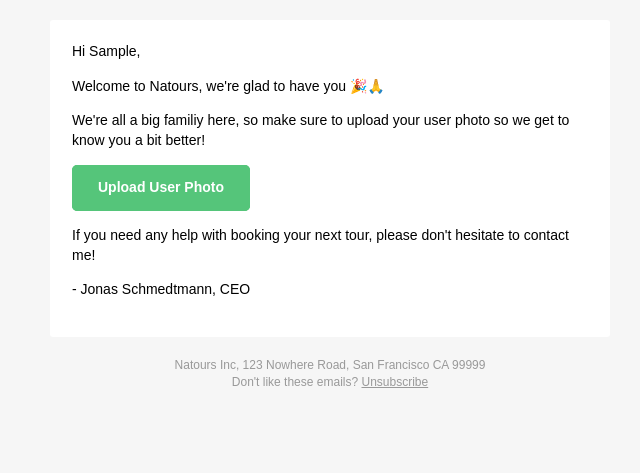
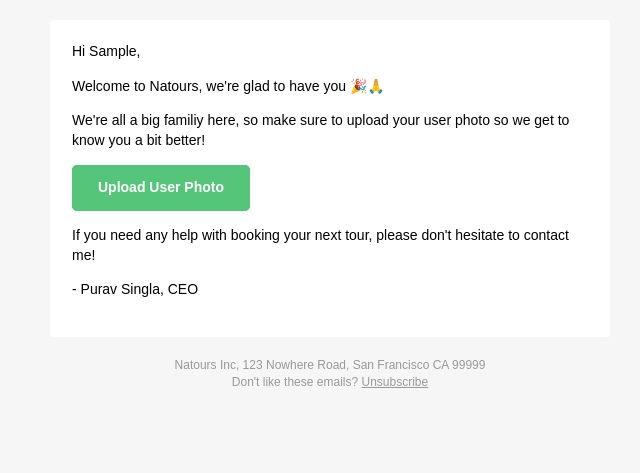
Before and after one commit to Purav0788/nodejs, a Node server app: template views/email/welcome.pug in a window 1280 px wide. Shown: the top 473 px of the page, without its empty margins (310-950 px from the left). Run offline with Node 20, Linux system fonts and the light colour scheme; the template is opened without the code that fills it: most values are stand-ins (such as "Sample title", 1, 10 or a date in 2020); some libraries are stand-ins or nearby versions.

Commit message:
final commit

```diff
--- a/dev-data/data/users.json
+++ b/dev-data/data/users.json
@@ -1,7 +1,7 @@
 [
   {
     "_id": "5c8a1d5b0190b214360dc057",
-    "name": "Jonas Schmedtmann",
+    "name": "Purav Singla",
     "email": "admin@natours.io",
     "role": "admin",
     "active": true,
--- a/dev-data/templates/accountTemplate.pug
+++ b/dev-data/templates/accountTemplate.pug
@@ -51,7 +51,7 @@ main.main
         form.form.form-user-data
           .form__group
             label.form__label(for='name') Name
-            input#name.form__input(type='text', value='Jonas Schmedtmann', required)
+            input#name.form__input(type='text', value='Purav Singla', required)
           .form__group.ma-bt-md
             label.form__label(for='email') Email address
             input#email.form__input(type='email', value='admin@natours.io', required)
--- a/dev-data/templates/emailTemplate.pug
+++ b/dev-data/templates/emailTemplate.pug
@@ -299,7 +299,7 @@ html
                                             td
                                               a(href='#', target='_blank') Upload user photo
                               p If you need any help with booking your next tour, please don't hesitate to contact me!
-                              p - Jonas Schmedtmann, CEO
+                              p - Purav Singla, CEO
 
               // START FOOTER
               .footer
--- a/natours-postman-collection.json
+++ b/natours-postman-collection.json
@@ -834,7 +834,7 @@
 						],
 						"body": {
 							"mode": "raw",
-							"raw": "{\n\t\"name\": \"Jonas Schmedtmann\",\n\t\"role\": \"admin\"\n}"
+							"raw": "{\n\t\"name\": \"Purav Singla\",\n\t\"role\": \"admin\"\n}"
 						},
 						"url": {
 							"raw": "{{URL}}api/v1/users/updateMe",
--- a/package.json
+++ b/package.json
@@ -11,7 +11,7 @@
     "watch:js": "parcel watch ./public/js/index.js --out-dir ./public/js --out-file bundle.js",
     "build:js": "parcel build ./public/js/index.js --out-dir ./public/js --out-file bundle.js"
   },
-  "author": "Jonas Schmedtmann",
+  "author": "Purav Singla",
   "license": "ISC",
   "dependencies": {
     "@babel/polyfill": "^7.4.4",
--- a/public/overview.html
+++ b/public/overview.html
@@ -424,7 +424,7 @@
         <li><a href="#">Contact</a></li>
       </ul>
       <p class="footer__copyright">
-        &copy; by Jonas Schmedtmann. All rights reserved.
+        &copy; by Purav Singla. All rights reserved.
       </p>
     </div>
   </body>
--- a/public/tour.html
+++ b/public/tour.html
@@ -515,7 +515,7 @@
         <li><a href="#">Contact</a></li>
       </ul>
       <p class="footer__copyright">
-        &copy; by Jonas Schmedtmann. All rights reserved.
+        &copy; by Purav Singla. All rights reserved.
       </p>
     </div>
   </body>
--- a/utils/email.js
+++ b/utils/email.js
@@ -7,7 +7,7 @@ module.exports = class Email {
     this.to = user.email;
     this.firstName = user.name.split(' ')[0];
     this.url = url;
-    this.from = `Jonas Schmedtmann <${process.env.EMAIL_FROM}>`;
+    this.from = `Purav Singla <${process.env.EMAIL_FROM}>`;
   }
 
   newTransport() {
--- a/views/_footer.pug
+++ b/views/_footer.pug
@@ -7,4 +7,4 @@ footer.footer
     li: a(href='#') Become a guide
     li: a(href='#') Careers
     li: a(href='#') Contact
-  p.footer__copyright &copy; by Jonas Schmedtmann. Feel free to use this project for your own purposes, EXCEPT producing your own course or tutorials!
+  p.footer__copyright &copy; by Purav Singla. Feel free to use this project for your own purposes, EXCEPT producing your own course or tutorials!
--- a/views/email/welcome.pug
+++ b/views/email/welcome.pug
@@ -14,4 +14,4 @@ block content
                 td
                   a(href=`${url}`, target='_blank') Upload user photo
   p If you need any help with booking your next tour, please don't hesitate to contact me!
-  p - Jonas Schmedtmann, CEO
+  p - Purav Singla, CEO
```
